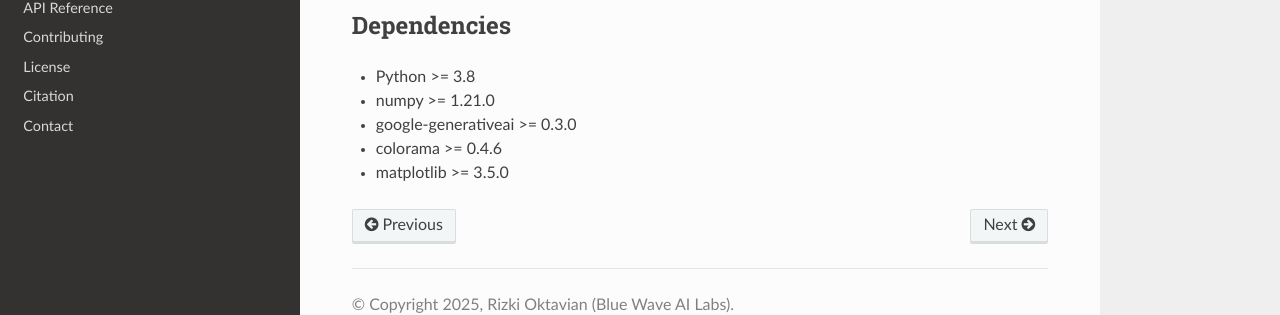
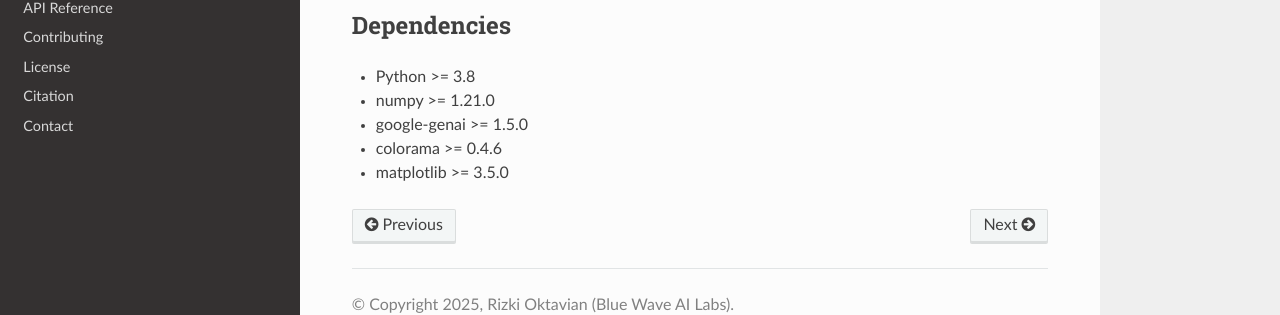
Before and after one commit to rizkiokt/llmize, a Sphinx documentation site: the page built from docs/configuration.rst, in a window 1280 px wide. Shown: the part 383-698 px from the top of the page. Built offline with Sphinx 7.4.7 and the Read the Docs theme 3.1.0, drawn with Linux system fonts in a browser that asks for light colours; pages that are not in the unit, such as notebooks, are missing from menus.

Commit message:
DOC(update): Update dependency versions in configuration documentation and requirements file for improved compatibility and performance.

```diff
--- a/docs/configuration.rst
+++ b/docs/configuration.rst
@@ -19,6 +19,6 @@ Dependencies
 
 - Python >= 3.8
 - numpy >= 1.21.0
-- google-generativeai >= 0.3.0
+- google-genai >= 1.5.0
 - colorama >= 0.4.6
 - matplotlib >= 3.5.0
--- a/docs/requirements.txt
+++ b/docs/requirements.txt
@@ -1,7 +1,3 @@
 sphinx>=7.3.7
 sphinx-rtd-theme>=3.0.2
 sphinxcontrib-jquery>=4.1
-sphinx-autodoc-typehints>=1.25.2
-sphinx-napoleon>=0.7
-numpy>=1.24.0
-scipy>=1.10.0
```
